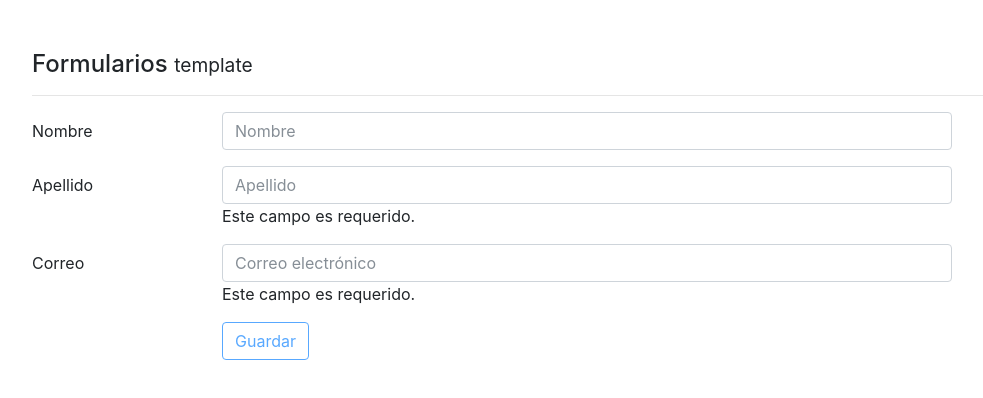
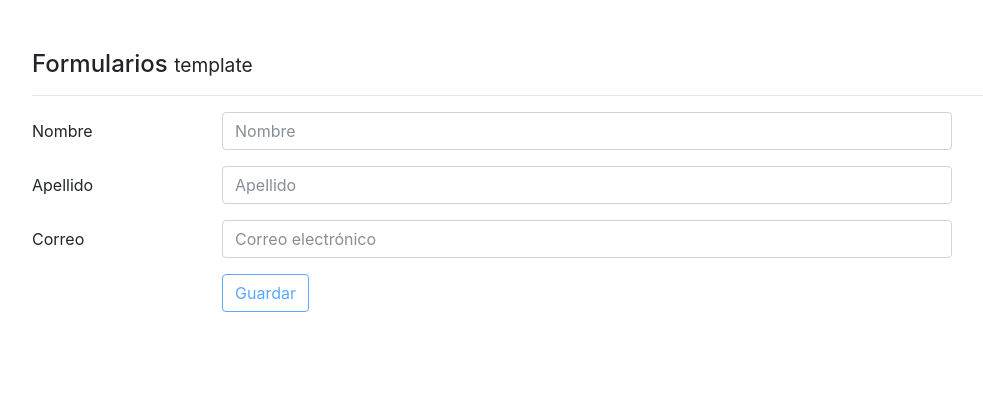
Before and after one commit to ernestoaguaysol/formularios, an Angular app: page / in a window 1280 px wide. Shown: the top 398 px of the page, without its empty margins (53-1036 px from the left). Built offline with nearby package versions, Linux system fonts and the light colour scheme.

Commit message:
otra forma de validar input

```diff
--- a/src/app/components/template/template.component.html
+++ b/src/app/components/template/template.component.html
@@ -33,7 +33,8 @@
       <label class="col-2 col-form-label">Apellido</label>
       <div class="col-8">
 
-        <input class="form-control"
+        <input [ngClass]="{'is-invalid': (apellido.errors?.minlength || apellido.errors?.required) && apellido.touched }"
+               class="form-control"
                type="text"
                placeholder="Apellido"
                name="apellido"
@@ -42,10 +43,10 @@
                required
                #apellido="ngModel">
 
-              <div *ngIf="apellido.errors?.required">
+              <div class="invalid-feedback" *ngIf="apellido.errors?.required">
                 Este campo es requerido.
               </div>
-              <div *ngIf="apellido.errors?.minlength">
+              <div class="invalid-feedback" *ngIf="apellido.errors?.minlength">
                 Por lo menos {{ apellido.errors.minlength.requiredLength }} caracteres.
               </div>
       </div>
@@ -56,8 +57,9 @@
   <div class="form-group row">
     <label class="col-2 col-form-label">Correo</label>
     <div class="col-md-8">
-
-      <input class="form-control"
+      <!-- otra forma mas simple de hacerlo correo.invalid -->
+      <input [ngClass]="{'is-invalid': correo.invalid && correo.touched }"
+             class="form-control"
              type="email"
              placeholder="Correo electrónico"
              name="correo"
@@ -66,10 +68,10 @@
              pattern="[a-z0-9._%+-]+@[a-z0-9.-]+\.[a-z]{2,3}$"
              #correo="ngModel">
 
-            <div *ngIf="correo.errors?.required">
+            <div class="invalid-feedback" *ngIf="correo.errors?.required">
               Este campo es requerido.
             </div>
-            <div *ngIf="correo.errors?.pattern">
+            <div class="invalid-feedback" *ngIf="correo.errors?.pattern">
               Debe ser un correo válido.
             </div>
     </div>
```
